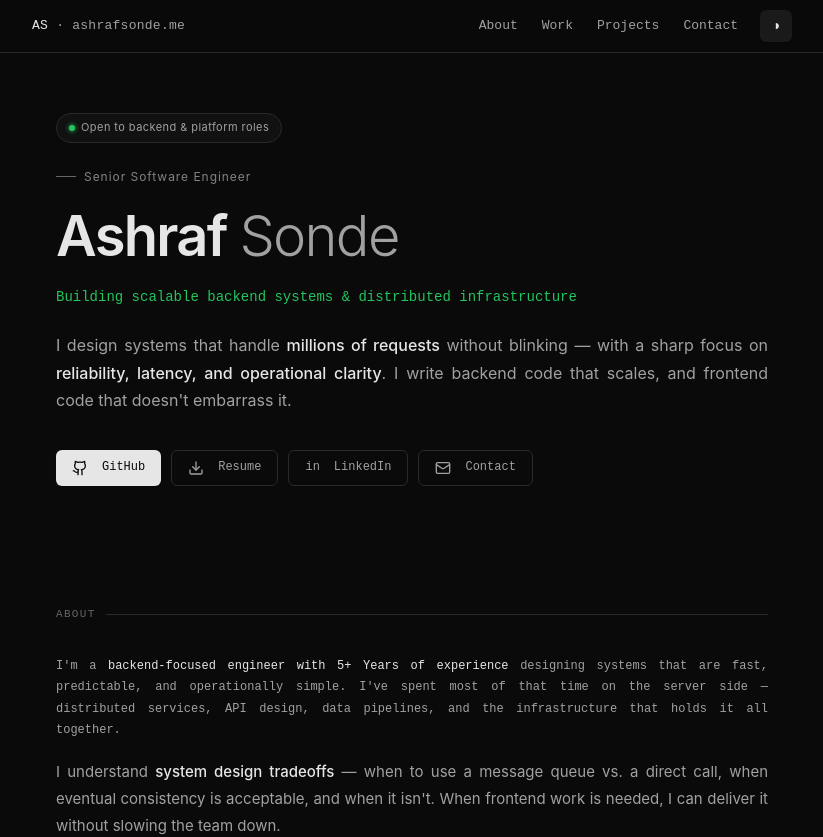
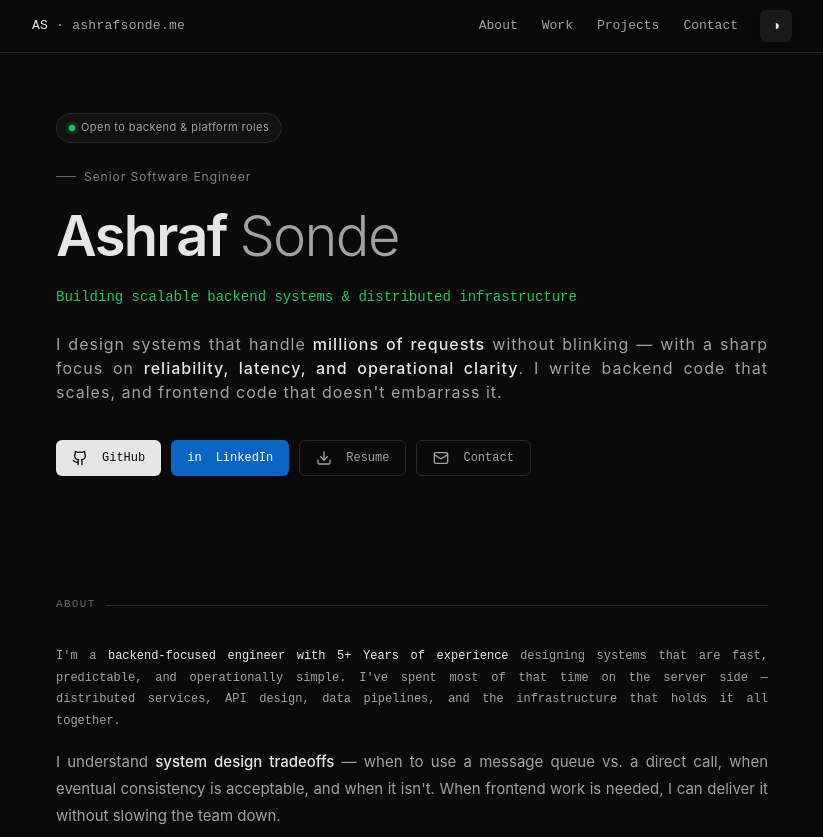
Before and after one commit to Ashraf-Sonde/portfolio-webite, a Next.js app: page / in a window 1280 px wide. Shown: the top 837 px of the page, without its empty margins (228-1051 px from the left). Built offline with nearby package versions, Linux system fonts and the light colour scheme.

Commit message:
fix: minor changes in hero section

```diff
--- a/src/components/sections/hero.tsx
+++ b/src/components/sections/hero.tsx
@@ -35,7 +35,7 @@ export function Hero() {
           {siteConfig.tagline}
         </div>
 
-        <p className="fade-up fade-up-3 text-[16px] text-muted-foreground max-w-[100%] text-justify leading-[1.7] mb-9">
+        <p className="fade-up fade-up-3 text-[16px] text-muted-foreground max-w-[100%] text-justify leading-[1.5] tracking-[1px] mb-9">
           I design systems that handle{' '}
           <strong className="text-foreground font-medium">
             millions of requests
@@ -49,6 +49,7 @@ export function Hero() {
         </p>
 
         <div className="fade-up fade-up-4 grid grid-cols-2 gap-2 sm:flex sm:flex-wrap sm:gap-[10px]">
+          {/* Github btn */}
           <Button
             asChild
             className="font-mono-tight text-[12px] h-11 w-full sm:h-9 sm:w-auto sm:px-4 rounded-md justify-center"
@@ -62,20 +63,11 @@ export function Hero() {
               <span className="truncate">GitHub</span>
             </a>
           </Button>
+
+          {/* LinkedIn btn */}
           <Button
-            variant="outline"
             asChild
-            className="font-mono-tight text-[12px] h-11 w-full sm:h-9 sm:w-auto sm:px-4 rounded-md text-muted-foreground hover:text-foreground justify-center"
-          >
-            <a href={siteConfig.resume} className="flex items-center justify-center">
-              <Download className="h-3.5 w-3.5 mr-1.5 shrink-0" />
-              <span className="truncate">Resume</span>
-            </a>
-          </Button>
-          <Button
-            variant="outline"
-            asChild
-            className="font-mono-tight text-[12px] h-11 w-full sm:h-9 sm:w-auto sm:px-4 rounded-md text-muted-foreground hover:text-foreground justify-center"
+            className="font-mono-tight text-[12px] h-11 w-full sm:h-9 sm:w-auto sm:px-4 rounded-md justify-center bg-[#0d65c3] text-white hover:bg-[#0a54a0] border-0"
           >
             <a
               href={siteConfig.linkedin}
@@ -87,6 +79,20 @@ export function Hero() {
               <span className="truncate">LinkedIn</span>
             </a>
           </Button>
+
+          {/* Resume btn */}
+          <Button
+            variant="outline"
+            asChild
+            className="font-mono-tight text-[12px] h-11 w-full sm:h-9 sm:w-auto sm:px-4 rounded-md text-muted-foreground hover:text-foreground justify-center"
+          >
+            <a href={siteConfig.resume} className="flex items-center justify-center">
+              <Download className="h-3.5 w-3.5 mr-1.5 shrink-0" />
+              <span className="truncate">Resume</span>
+            </a>
+          </Button>
+
+          {/* Contact btn */}
           <Button
             variant="outline"
             asChild
```
